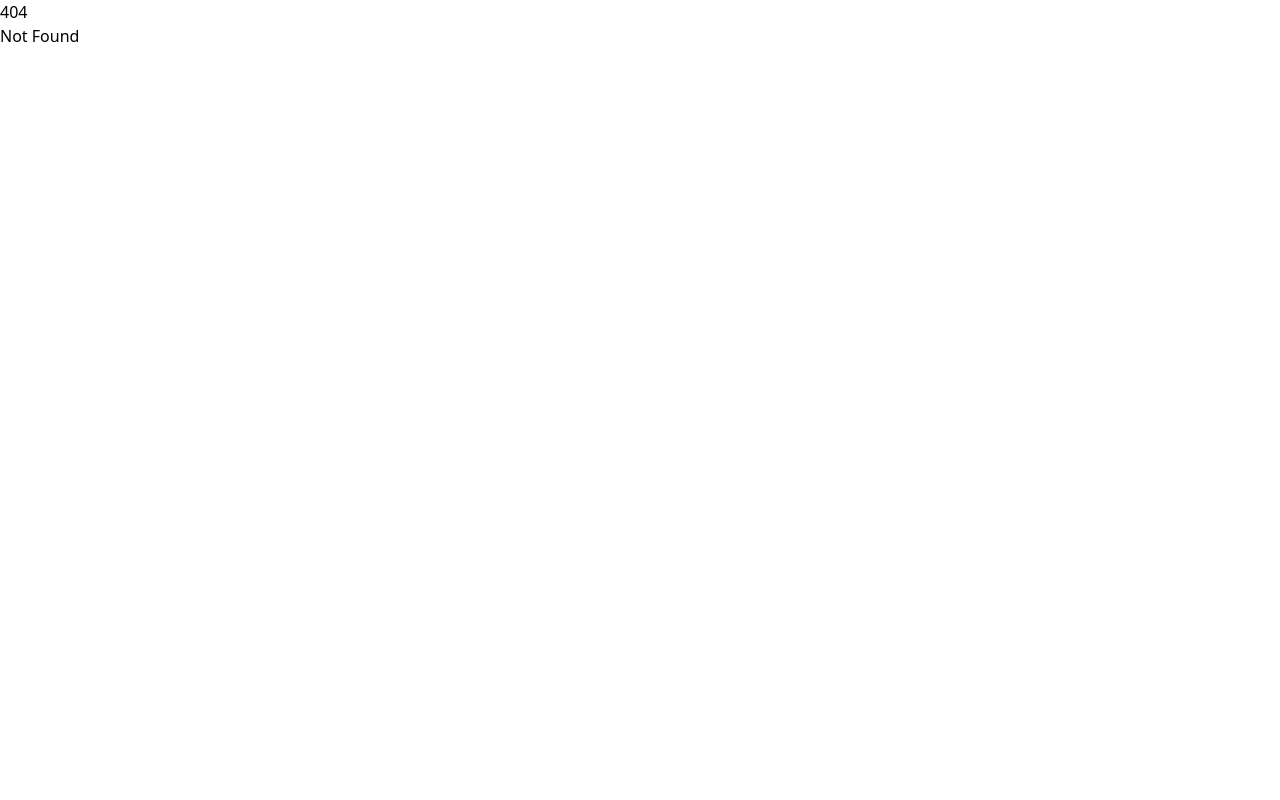
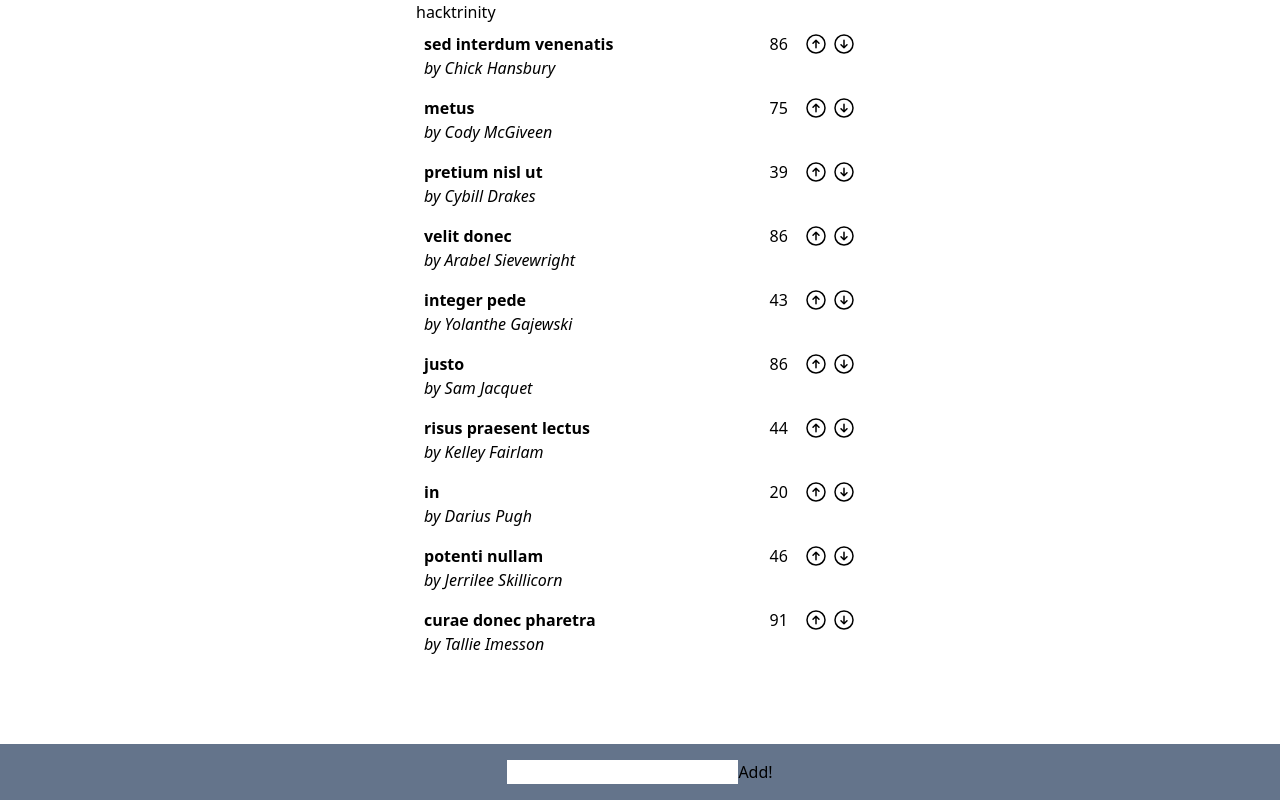
Before and after one commit to itsnishitjain/chordsource, a SvelteKit app in the folder frontend/app/: page /1 in a window 1280 px wide. Before the commit this address had no page. Built offline with nearby package versions, Linux system fonts and the light colour scheme.

Commit message:
didn't commit properly last time :(

```diff
--- /dev/null
+++ b/frontend/app/src/components/Form.svelte
@@ -0,0 +1,18 @@
+<script>
+	let songUrl = '';
+	const addSong = (e) => {
+		e.preventDefault();
+		console.log('GET /add' + songUrl);
+	};
+</script>
+
+<form
+	class="fixed bottom-0 left-0 right-0 p-4 flex justify-center align-middle bg-slate-500"
+	on:submit={(e) => addSong(e)}
+>
+	<label>
+		<input bind:value={songUrl} type="url" name="spotify_song_url" id="song_url" />
+	</label>
+
+	<button type="submit"> Add! </button>
+</form>
--- /dev/null
+++ b/frontend/app/src/components/Leaderboard.svelte
@@ -0,0 +1,11 @@
+<script>
+	import VotableSong from './VotableSong.svelte';
+
+	import songData from '$lib/dummyData';
+</script>
+
+<div>
+	{#each songData as song}
+		<VotableSong songData={song} />
+	{/each}
+</div>
--- /dev/null
+++ b/frontend/app/src/components/VotableSong.svelte
@@ -0,0 +1,22 @@
+<script>
+	import Upvote from './icons/Upvote.svelte';
+	import Downvote from './icons/Downvote.svelte';
+
+	export let songData;
+</script>
+
+<div class="flex p-2 justify-between">
+	<div class="flex flex-col">
+		<span class="font-bold"
+			><a rel="noopener noreferrer" href={songData.url}>{songData.title}</a></span
+		>
+		<span class="italic">by {songData.artist}</span>
+	</div>
+	<div class="flex align-middle gap-4">
+		<span class="">{songData.score}</span>
+		<div>
+			<button><Upvote /></button>
+			<button><Downvote /></button>
+		</div>
+	</div>
+</div>
--- /dev/null
+++ b/frontend/app/src/components/icons/Downvote.svelte
@@ -0,0 +1,14 @@
+<svg
+	xmlns="http://www.w3.org/2000/svg"
+	fill="none"
+	viewBox="0 0 24 24"
+	stroke-width="1.5"
+	stroke="currentColor"
+	class="w-6 h-6"
+>
+	<path
+		stroke-linecap="round"
+		stroke-linejoin="round"
+		d="m9 12.75 3 3m0 0 3-3m-3 3v-7.5M21 12a9 9 0 1 1-18 0 9 9 0 0 1 18 0Z"
+	/>
+</svg>
--- /dev/null
+++ b/frontend/app/src/components/icons/Upvote.svelte
@@ -0,0 +1,14 @@
+<svg
+	xmlns="http://www.w3.org/2000/svg"
+	fill="none"
+	viewBox="0 0 24 24"
+	stroke-width="1.5"
+	stroke="currentColor"
+	class="w-6 h-6"
+>
+	<path
+		stroke-linecap="round"
+		stroke-linejoin="round"
+		d="m15 11.25-3-3m0 0-3 3m3-3v7.5M21 12a9 9 0 1 1-18 0 9 9 0 0 1 18 0Z"
+	/>
+</svg>
--- a/frontend/app/src/routes/+layout.svelte
+++ b/frontend/app/src/routes/+layout.svelte
@@ -1,44 +1,7 @@
-<style>
-  .background--custom {
-    background-color: #FFFFFF;
-    width: 100vw;
-    height: 100vh;
-    position: absolute;
-    overflow: hidden;
-    z-index: -2;
-    top: 0;
-    left: 0;
-  }
-  canvas#canvas {
-    z-index: -1;
-    position: absolute;
-    width: 100%;
-    height: 100%;
-    transform: rotate(-12deg) scale(2) translateY(0%);
-    --gradient-color-1: #ef008f;
-    --gradient-color-2: #6ec3f4;
-    --gradient-color-3: #7038ff;
-    --gradient-color-4: #ffba27;
-    --gradient-speed: 0.000006;
-  }
-</style>
-
 <script>
-  import "../app.css"
-
-  const backgroundGradient = () => {
-    var gradient = new Gradient();
-    gradient.initGradient("#canvas");
-  }
+	import '../app.css';
 </script>
 
-
-<div class="background--custom">
-  <canvas id="canvas" />
-  <slot />
-
+<div class="max-w-md ml-auto mr-auto">
+	<slot />
 </div>
-
-<svelte:head>
-  <script async src="https://cdn.jsdelivr.net/gh/greentfrapp/pocoloco@minigl/minigl.js" on:load={() => backgroundGradient()}/>
-</svelte:head>
--- /dev/null
+++ b/frontend/app/src/routes/[slug]/+page.svelte
@@ -0,0 +1,24 @@
+<script>
+	import Form from '../../components/Form.svelte';
+	import Leaderboard from '../../components/Leaderboard.svelte';
+</script>
+
+<header>
+	<span>hacktrinity </span>
+</header>
+
+<!-- now playing -->
+<section class=""></section>
+
+<!-- up next -->
+<section></section>
+
+<!-- leaderboard -->
+<section>
+	<Leaderboard />
+</section>
+
+<!-- form -->
+<section>
+	<Form />
+</section>
```
Also changed, not shown: frontend/app/src/components/Queue.svelte (added), frontend/app/src/components/Song.svelte (added), frontend/app/src/lib/dummyData.js.
